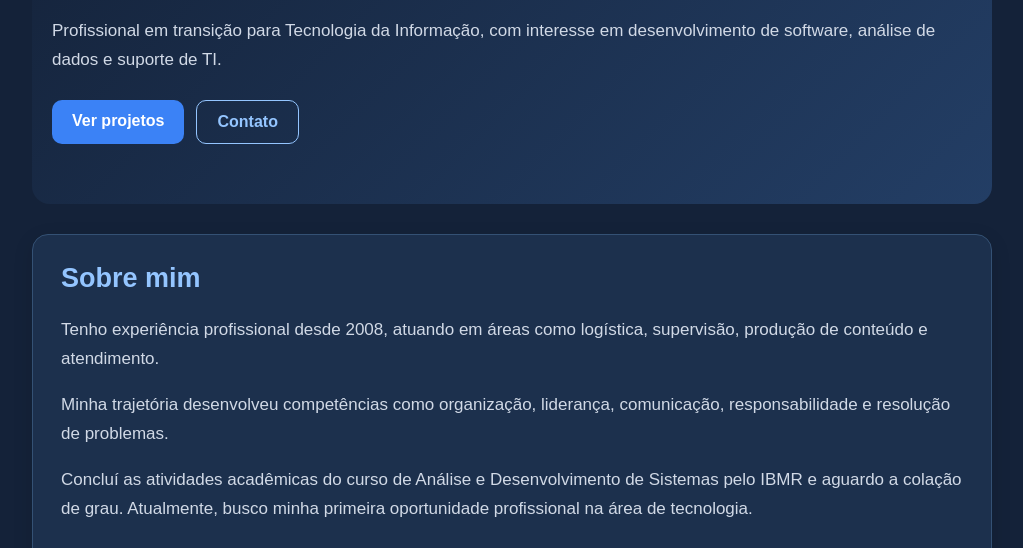
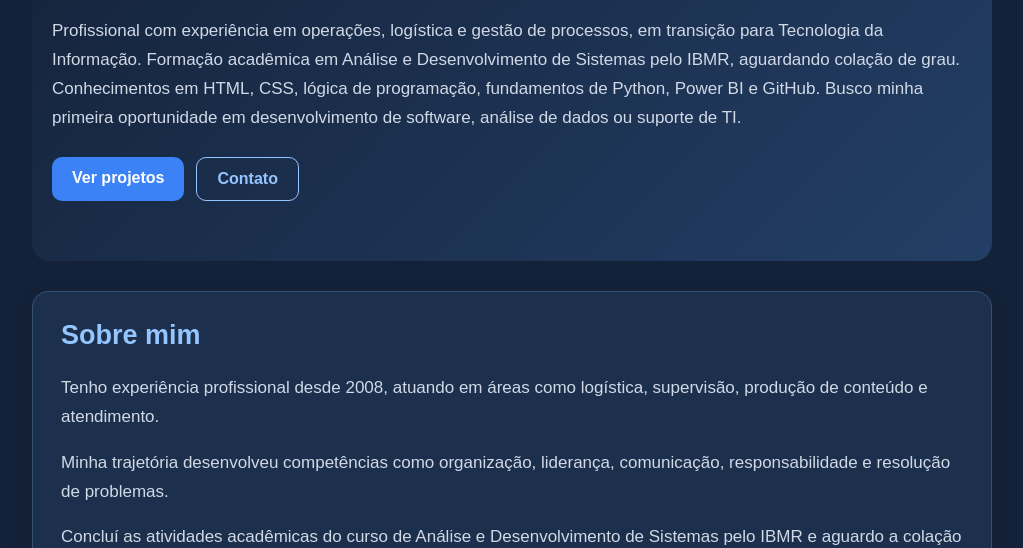
Before and after one commit to lucas-sousa-dev/Meu-primeiro-reposit-rio-teste, a plain HTML site: page index.html in a window 1280 px wide. Shown: the part 252-800 px from the top of the page, without its empty margins (128-1151 px from the left). Drawn offline with Linux system fonts and the light colour scheme.

Commit message:
Atualizar o index.html
Melhoria da apresentação profissional

```diff
--- a/index.html
+++ b/index.html
@@ -26,9 +26,17 @@
       <h1>Lucas Sousa</h1>
       <h2>Análise e Desenvolvimento de Sistemas</h2>
       <p>
-        Profissional em transição para Tecnologia da
-        Informação, com interesse em desenvolvimento
-        de software, análise de dados e suporte de TI.
+        <p>
+  Profissional com experiência em operações,
+  logística e gestão de processos, em transição
+  para Tecnologia da Informação. Formação acadêmica
+  em Análise e Desenvolvimento de Sistemas pelo
+  IBMR, aguardando colação de grau. Conhecimentos
+  em HTML, CSS, lógica de programação, fundamentos
+  de Python, Power BI e GitHub. Busco minha primeira
+  oportunidade em desenvolvimento de software,
+  análise de dados ou suporte de TI.
+</p>
       </p>
 
 
```
